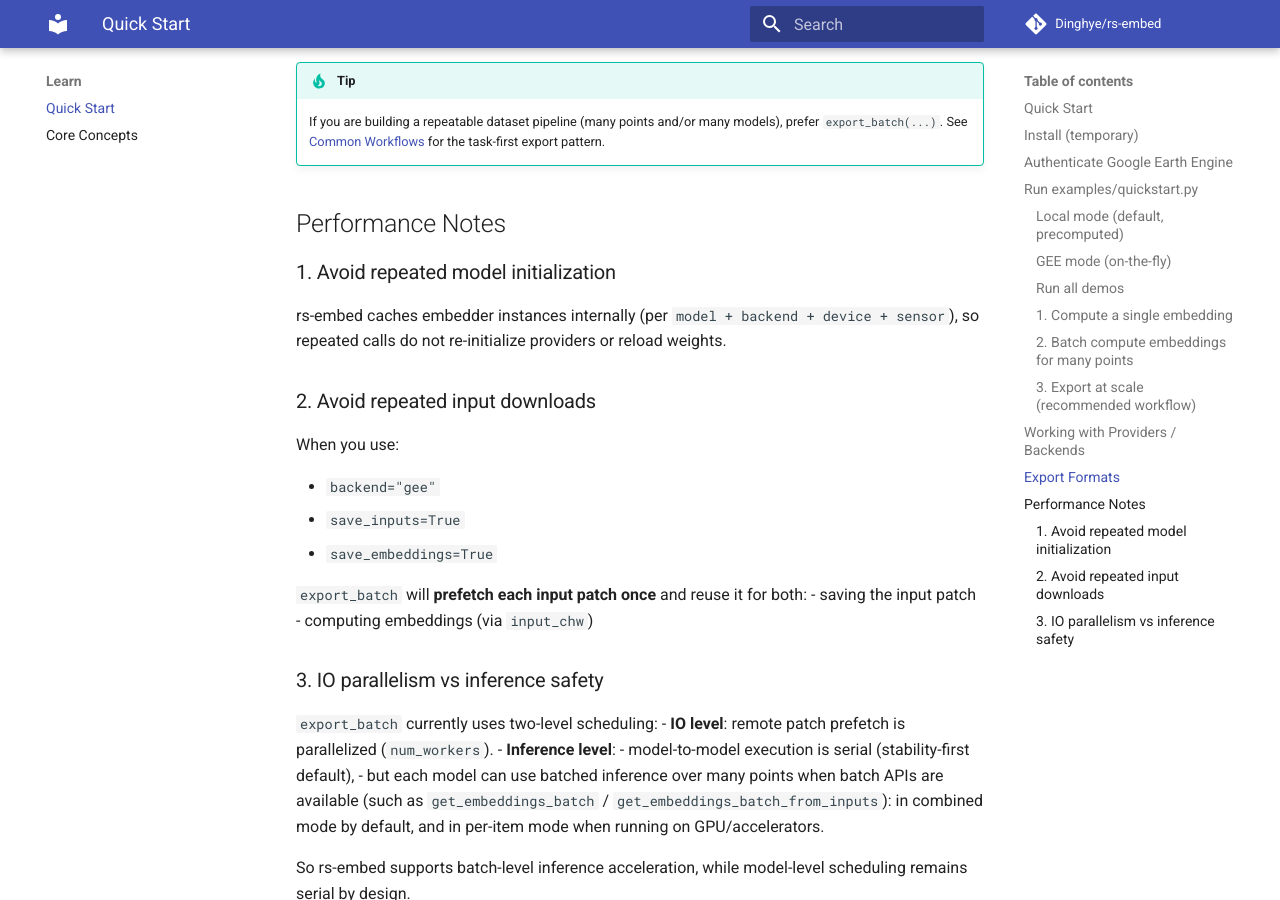
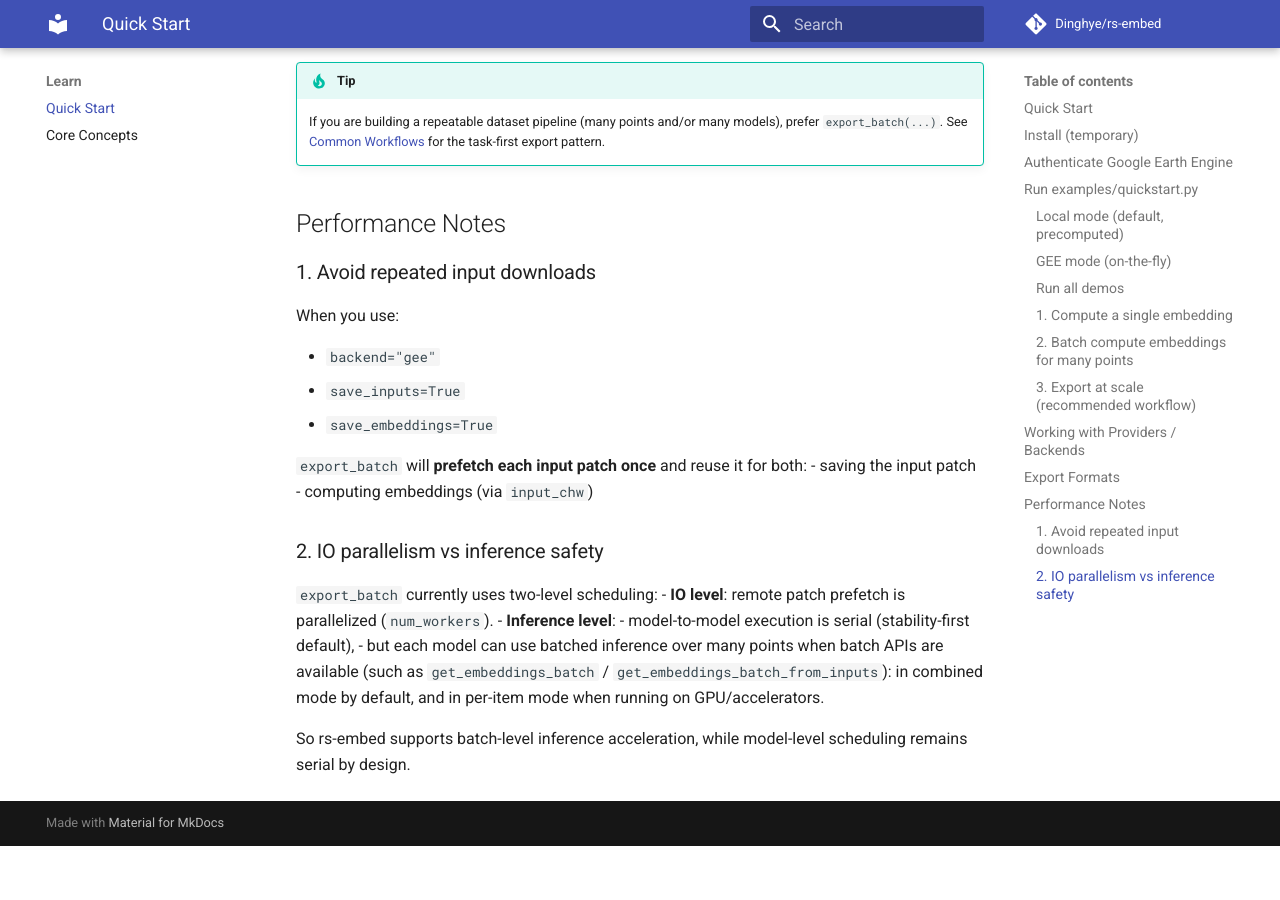
Before and after one commit to Dinghye/rs-embed, an MkDocs documentation site: the page built from docs/quickstart.md, in a window 1280 px wide and 900 px high, scrolled down 4098 px. Built offline with MkDocs 1.6.1 and Material for MkDocs 9.7.7, drawn with Linux system fonts in a browser that asks for light colours; comment, search, counter and statistics services are not loaded; after the commit the page ends 4944 px from its top, so only the background shows below that.

```diff
--- a/docs/quickstart.md
+++ b/docs/quickstart.md
@@ -192,10 +192,8 @@ If the behavior of a model input looks wrong, inspect the raw patch first:
 
 ## Performance Notes
 
-### 1. Avoid repeated model initialization
-rs-embed caches embedder instances internally (per `model + backend + device + sensor`), so repeated calls do not re-initialize providers or reload weights.
 
-### 2. Avoid repeated input downloads
+### 1. Avoid repeated input downloads
 When you use:
 
 - `backend="gee"`
@@ -206,7 +204,7 @@ When you use:
 - saving the input patch
 - computing embeddings (via `input_chw`)
 
-### 3. IO parallelism vs inference safety
+### 2. IO parallelism vs inference safety
 `export_batch` currently uses two-level scheduling:
 - **IO level**: remote patch prefetch is parallelized (`num_workers`).
 - **Inference level**:
```
Also changed, not shown: README.md (+10 -10 lines).
